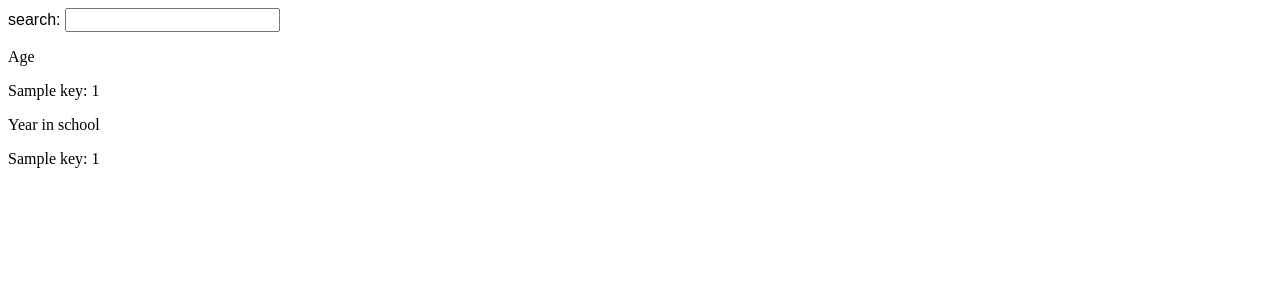
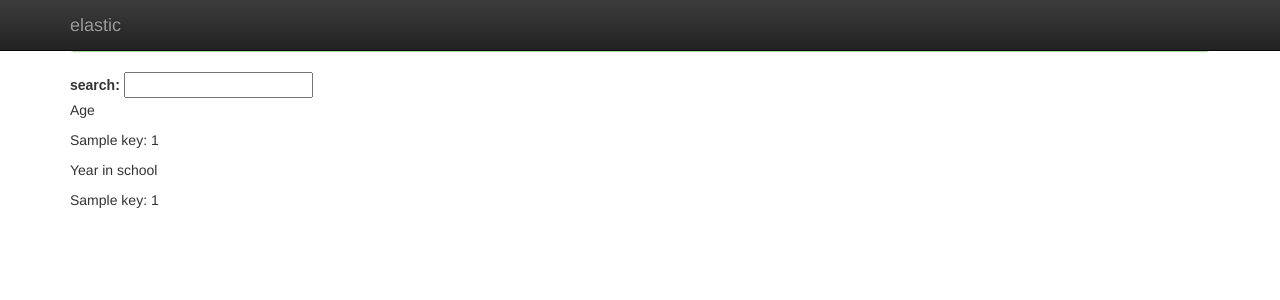
Before and after one commit to 7WebPages/elastic, a Django app: template project/templates/index.html in a window 1280 px wide. Shown: the top 300 px of the page. Run offline with Django 3.2, Linux system fonts and the light colour scheme; the template is opened without the code that fills it: most values are stand-ins (such as "Sample title", 1, 10 or a date in 2020); one stand-in notice (Sample message) is shown; some libraries are stand-ins or nearby versions.

Commit message:
added simple frontend with bootstrap and base.html file

```diff
--- /dev/null
+++ b/project/templates/base.html
@@ -0,0 +1,57 @@
+<html>
+    <head>
+        <meta charset="utf-8">
+        <title>{% block title %}{% endblock title %}</title>
+        <link rel="stylesheet" href="https://maxcdn.bootstrapcdn.com/bootstrap/3.3.5/css/bootstrap.min.css">
+        <link rel="stylesheet" href="https://maxcdn.bootstrapcdn.com/bootstrap/3.3.5/css/bootstrap-theme.min.css">
+        <link rel="stylesheet" href="http://code.jquery.com/ui/1.8.18/themes/base/jquery-ui.css" type="text/css" media="all" />
+        {% block extra_css %}{% endblock extra_css %}
+
+        <script src="http://ajax.googleapis.com/ajax/libs/jquery/1.7.1/jquery.min.js" type="text/javascript"></script>
+        <script src="https://ajax.googleapis.com/ajax/libs/jqueryui/1.8.16/jquery-ui.min.js" type="text/javascript"></script>
+        <script src="https://maxcdn.bootstrapcdn.com/bootstrap/3.3.5/js/bootstrap.min.js"></script>
+
+        {% block extra_js %}{% endblock extra_js %}
+    </head>
+
+    <body>
+        <div class="navbar navbar-inverse navbar-fixed-top">
+            <div class="container">
+                <div class="navbar-header">
+                    <button type="button" class="navbar-toggle" data-toggle="collapse" data-target=".navbar-collapse">
+                        <span class="icon-bar"></span>
+                        <span class="icon-bar"></span>
+                        <span class="icon-bar"></span>
+                    </button>
+                    <a class="navbar-brand" href="/">elastic</a>
+                </div>
+
+                <div class="collapse navbar-collapse">
+                    <ul class="nav navbar-nav">
+
+                    </ul>
+
+                    <ul class="nav navbar-nav navbar-right">
+                    </ul>
+                </div><!--/.nav-collapse -->
+
+            </div>
+        </div>
+        <div class="{% block container-class %}container{% endblock container-class %}">
+            {% for message in messages %}
+            <div class="alert alert-{{ message.tags }}" role="alert">
+                <button type="button" class="close" data-dismiss="alert"><span aria-hidden="true">×</span><span class="sr-only">Close</span></button>
+                {{ message }}
+            </div>
+            {% endfor %}
+
+            {% block content %}
+            <p>Use this document as a way to quick start any new project.</p>
+            {% endblock content %}
+
+
+        </div> <!-- /container -->
+
+    </body>
+
+</html>
--- a/project/templates/index.html
+++ b/project/templates/index.html
@@ -1,7 +1,6 @@
-<link rel="stylesheet" href="http://code.jquery.com/ui/1.8.18/themes/base/jquery-ui.css" type="text/css" media="all" />
-<script src="http://ajax.googleapis.com/ajax/libs/jquery/1.7.1/jquery.min.js" type="text/javascript"></script>
-<script src="https://ajax.googleapis.com/ajax/libs/jqueryui/1.8.16/jquery-ui.min.js" type="text/javascript"></script>
+{% extends "base.html" %}
 
+{% block extra_js %}
 <script type="text/javascript">
 $(function() {
   $("#search").autocomplete({
@@ -10,7 +9,9 @@ $(function() {
   });
 });
 </script>
+{% endblock extra_js %}
 
+{% block content %}
 
 <div class="ui-widget">
   <label for="search">search: </label>
@@ -36,3 +37,5 @@ $(function() {
 
     </div>
 </div>
+
+{% endblock content %}
```
